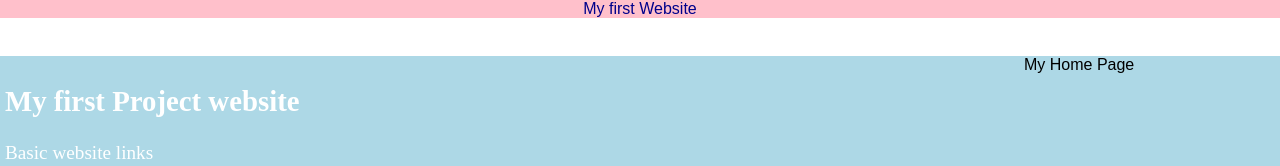
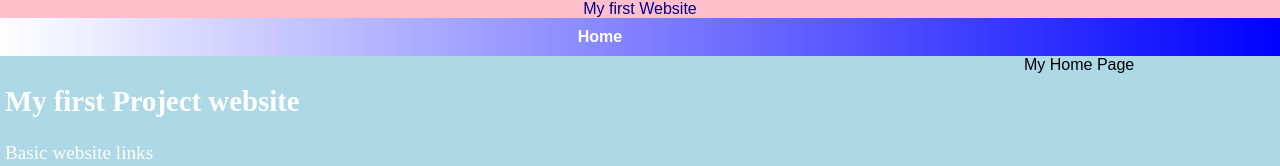
Before and after one commit to Compdude55/Project-2-Web_Dev, a plain HTML site: page index.html in a window 1280 px wide. Shown: the top 166 px of the page. Drawn offline with Linux system fonts and the light colour scheme.

Commit message:
Update style.css

```diff
--- a/css/style.css
+++ b/css/style.css
@@ -46,7 +46,7 @@
 
 
 #main-navbar {
-	background-color: linear-gradient(to right, rgba(0,0,255,0), rgba(0,0,255,1));
+	background-image: linear-gradient(to right, rgba(0,0,255,0), rgba(0,0,255,1));
 }
 
 #navbar-container {
```
